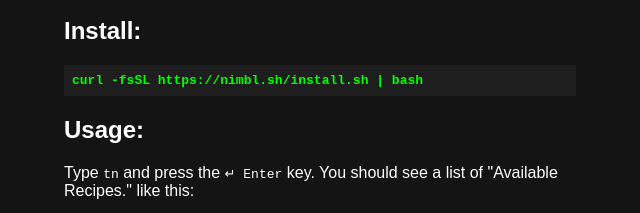
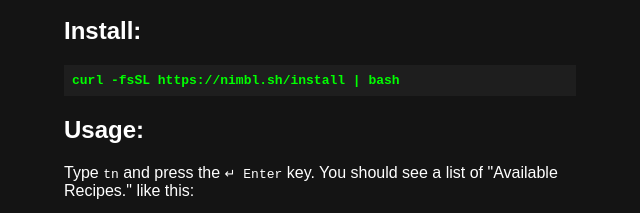
Before and after one commit to thinknimble/tn-cli, a plain HTML site: page index.html in a window 1280 px wide. Shown: the part 387-600 px from the top of the page, 320-960 px from the left. Drawn offline with Linux system fonts and the light colour scheme.

Commit message:
Remove .sh extension from install script

```diff
--- a/index.html
+++ b/index.html
@@ -41,7 +41,7 @@
 
     <div class="content">
         <h2>Install:</h2>
-        <pre class="code text-green">curl -fsSL https://nimbl.sh/install.sh | bash</pre>
+        <pre class="code text-green">curl -fsSL https://nimbl.sh/install | bash</pre>
 
         <h2>Usage:</h2>
         <p>Type <code>tn</code> and press the <code>↵ Enter</code> key. You should see a list of "Available Recipes." like this:</p>
```
Also changed, not shown: 3 other files.
